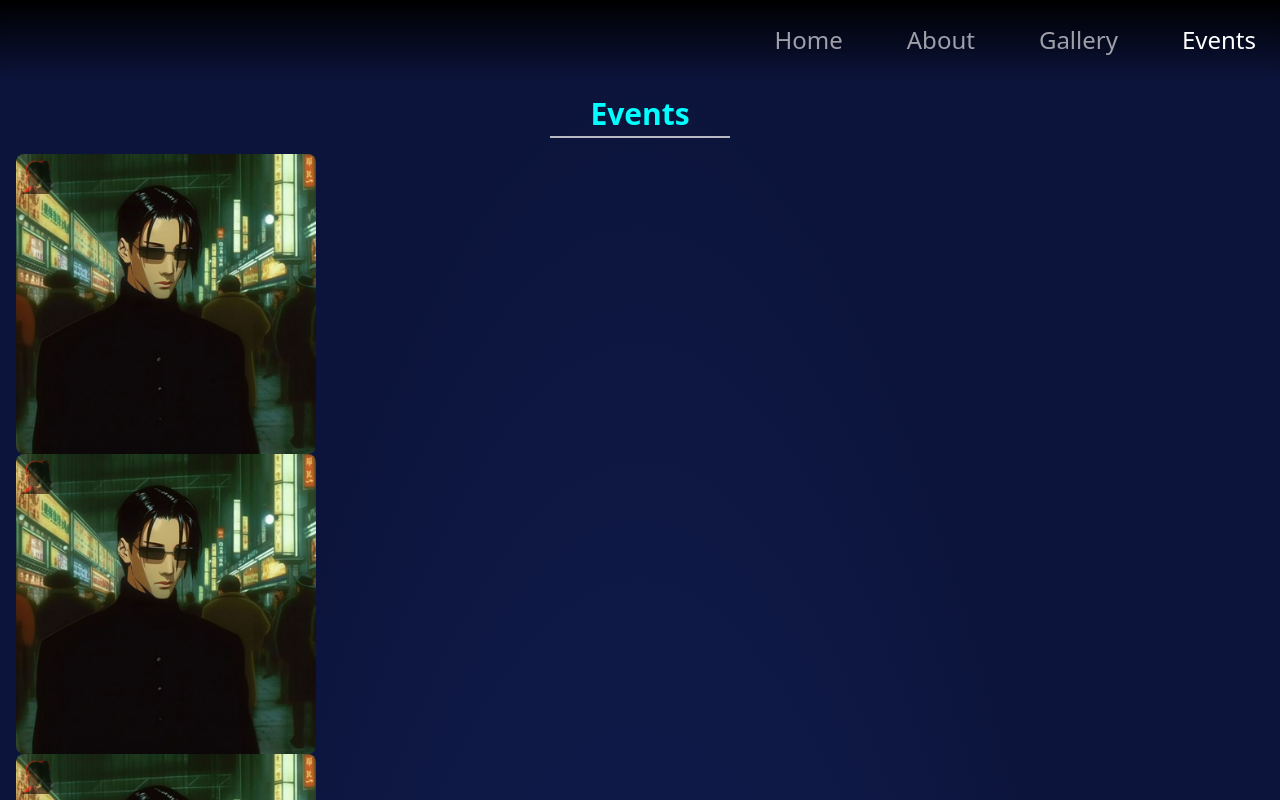
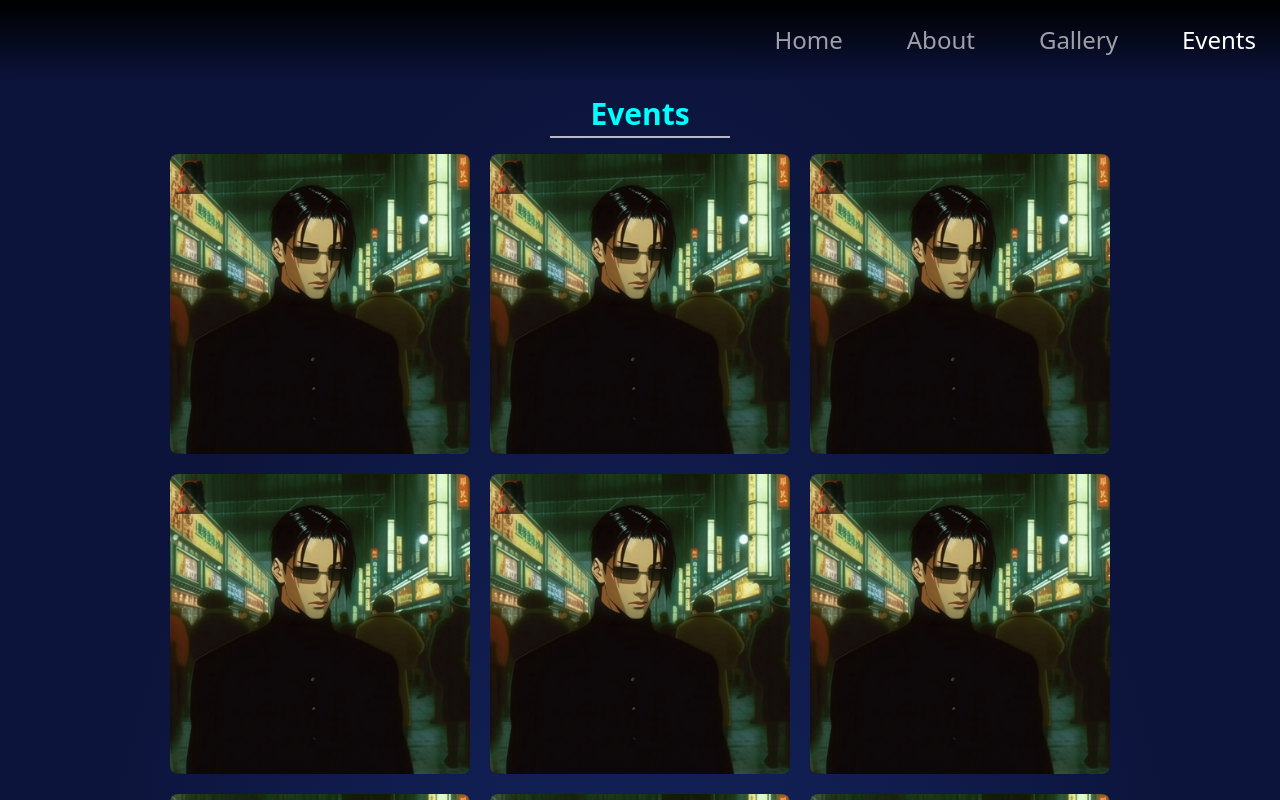
Before and after one commit to IEEE-SB-RIT/TechFuse-2.0, a Next.js app: page /events in a window 1280 px wide. Shown: the top 800 px of the page. Built offline with nearby package versions, Linux system fonts and the light colour scheme.

Commit message:
setting up the arrangement for the display of event cards

```diff
--- a/src/app/events/page.tsx
+++ b/src/app/events/page.tsx
@@ -7,11 +7,12 @@
     return (
         <div className="p-4">
             <Heading text="Events"/>
-
-            {eventData.map((event) => (
-                // @ts-ignore
-                <EventCard key={event.eventId} data={event} />
-            ))}
+            <div className="flex flex-row flex-wrap justify-center gap-5 items-center">
+                {eventData.map((event) => (
+                    // @ts-ignore
+                    <EventCard key={event.eventId} data={event}/>
+                ))}
+            </div>
         </div>
     );
 }
```
